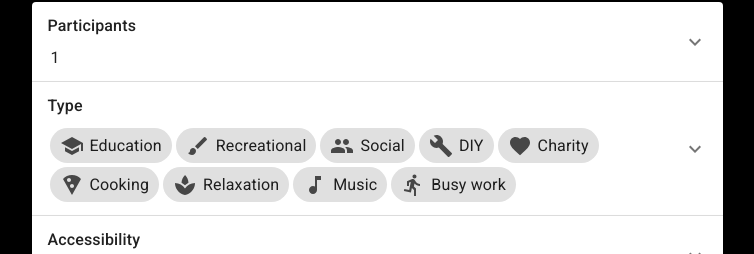
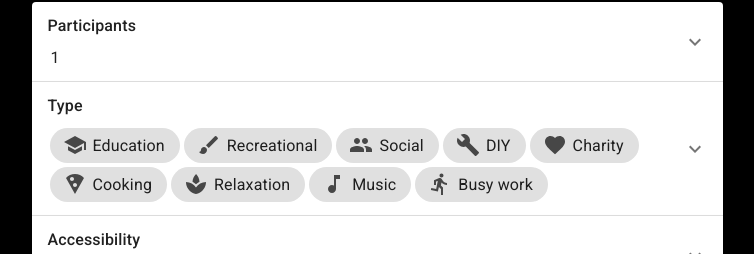
Before and after one commit to misakowatanabe/bored-app, a React (Create React App) app: page / in a window 1280 px wide. Shown: the part 374-628 px from the top of the page, without its empty margins (263-1017 px from the left). Built offline with nearby package versions, Linux system fonts and the light colour scheme; no server answers.

Commit message:
refactored CriteriaPaper component

```diff
--- a/src/Container.js
+++ b/src/Container.js
@@ -158,7 +158,6 @@ function Container() {
         console.log(error);
       });
   }, [participants, state, accessibilityValue, priceValue, apiUrl, refetch]);
-  console.log(backgroundPic);
 
   return (
     <div>
--- a/src/components/criteria/CriteriaPaper.js
+++ b/src/components/criteria/CriteriaPaper.js
@@ -57,6 +57,45 @@ export default function CriteriaPaper({
     setPriceValue(newPriceValue);
   };
 
+  const chip = [
+    {
+      request: educationRequested,
+      icon: <SchoolIcon />,
+    },
+    {
+      request: recreationalRequested,
+      icon: <BrushIcon />,
+    },
+    {
+      request: socialRequested,
+      icon: <GroupIcon />,
+    },
+    {
+      request: diyRequested,
+      icon: <BuildIcon />,
+    },
+    {
+      request: charityRequested,
+      icon: <FavoriteIcon />,
+    },
+    {
+      request: cookingRequested,
+      icon: <LocalPizzaIcon />,
+    },
+    {
+      request: relaxationRequested,
+      icon: <SpaIcon />,
+    },
+    {
+      request: musicRequested,
+      icon: <MusicNoteIcon />,
+    },
+    {
+      request: busyworkRequested,
+      icon: <DirectionsRunIcon />,
+    },
+  ];
+
   return (
     <div className="accordion-container">
       <div>
@@ -82,60 +121,16 @@ export default function CriteriaPaper({
           musicChecked={state.music}
           busyworkChecked={state.busywork}
         >
-          {!educationRequested ? null : (
-            <span className="selectionChip">
-              <SchoolIcon className="typeSelectionIcons" />
-              {educationRequested}
-            </span>
-          )}
-          {!recreationalRequested ? null : (
-            <span className="selectionChip">
-              <BrushIcon className="typeSelectionIcons" />
-              {recreationalRequested}
-            </span>
-          )}
-          {!socialRequested ? null : (
-            <span className="selectionChip">
-              <GroupIcon className="typeSelectionIcons" />
-              {socialRequested}
-            </span>
-          )}
-          {!diyRequested ? null : (
-            <span className="selectionChip">
-              <BuildIcon className="typeSelectionIcons" />
-              {diyRequested}
-            </span>
-          )}
-          {!charityRequested ? null : (
-            <div className="selectionChip">
-              <FavoriteIcon className="typeSelectionIcons" />
-              {charityRequested}
+          {chip.map(({ request, icon }) => (
+            <div key={request}>
+              {!request ? null : (
+                <span className="selectionChip">
+                  <div className="typeSelectionIcons">{icon}</div>
+                  {request}
+                </span>
+              )}
             </div>
-          )}
-          {!cookingRequested ? null : (
-            <div className="selectionChip">
-              <LocalPizzaIcon className="typeSelectionIcons" />
-              {cookingRequested}
-            </div>
-          )}
-          {!relaxationRequested ? null : (
-            <div className="selectionChip">
-              <SpaIcon className="typeSelectionIcons" />
-              {relaxationRequested}
-            </div>
-          )}
-          {!musicRequested ? null : (
-            <div className="selectionChip">
-              <MusicNoteIcon className="typeSelectionIcons" />
-              {musicRequested}
-            </div>
-          )}
-          {!busyworkRequested ? null : (
-            <div className="selectionChip">
-              <DirectionsRunIcon className="typeSelectionIcons" />
-              {busyworkRequested}
-            </div>
-          )}
+          ))}
         </Accordion2>
         <Accordion3
           expanded={expanded === "panel3"}
--- a/src/style/App.css
+++ b/src/style/App.css
@@ -97,7 +97,7 @@ html {
 }
 
 .typeSelectionIcons {
-  margin-right: 6px;
+  margin: 6px 6px 0px 0px;
   color: #474747;
 }
 
@@ -109,8 +109,8 @@ html {
   display: flex;
   align-items: center;
   margin: 2px;
-  padding-right: 10px;
-  padding-left: 10px;
+  padding-right: 15px;
+  padding-left: 13px;
 }
 
 a {
```
